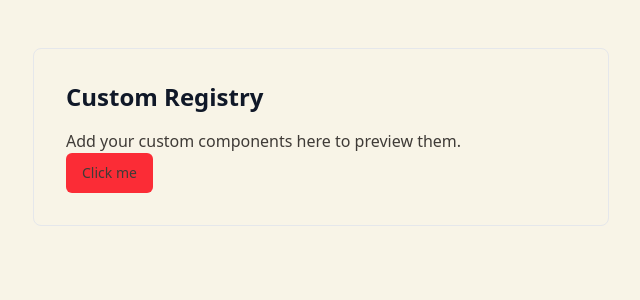
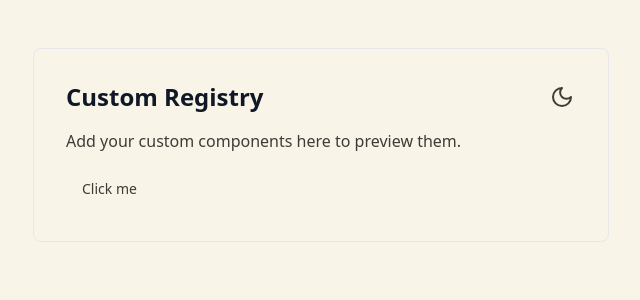
Before and after one commit to aaort/ghibli-theme-registry, a React (Vite) app: page / in a window 1280 px wide. Shown: the top 300 px of the page, without its empty margins (319-959 px from the left). Built offline with nearby package versions, Linux system fonts and the light colour scheme.

Commit message:
update `App.tsx` to include `ModeToggle`

```diff
--- a/src/App.tsx
+++ b/src/App.tsx
@@ -1,14 +1,16 @@
 import { Button } from "./components/ui/button";
+import { ModeToggle } from "./components/ui/mode-toggle";
 
 function App() {
   return (
     <div className="max-w-xl mx-auto my-12 rounded-lg border border-gray-200 p-8">
-      <h1 className="text-2xl font-bold text-gray-900 mb-4">Custom Registry</h1>
-      <p>Add your custom components here to preview them.</p>
+      <div className="flex justify-between items-center mb-4">
+        <h1 className="text-2xl font-bold text-gray-900">Custom Registry</h1>
+        <ModeToggle />
+      </div>
+      <p className="mb-4">Add your custom components here to preview them.</p>
 
-      <Button variant="secondary" className="bg-red-500">
-        Click me{" "}
-      </Button>
+      <Button variant="ghost">Click me </Button>
     </div>
   );
 }
```
